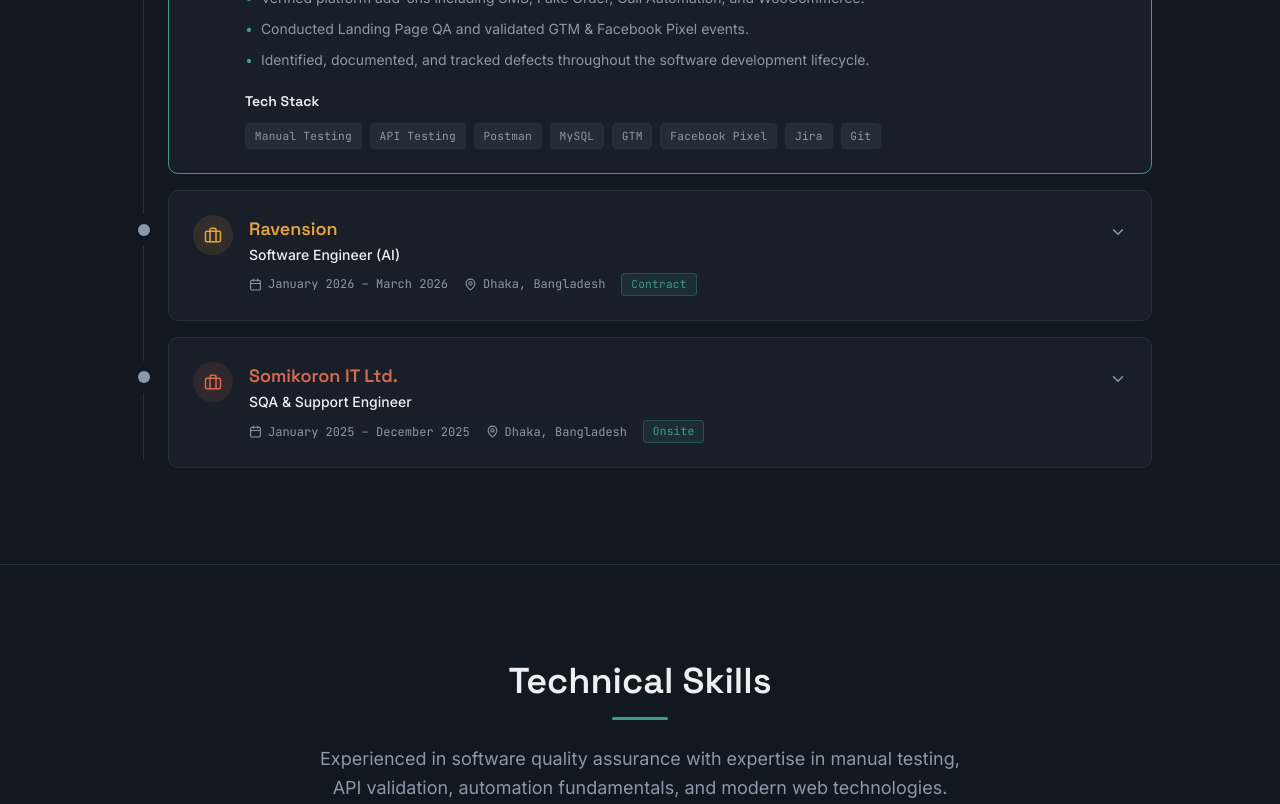
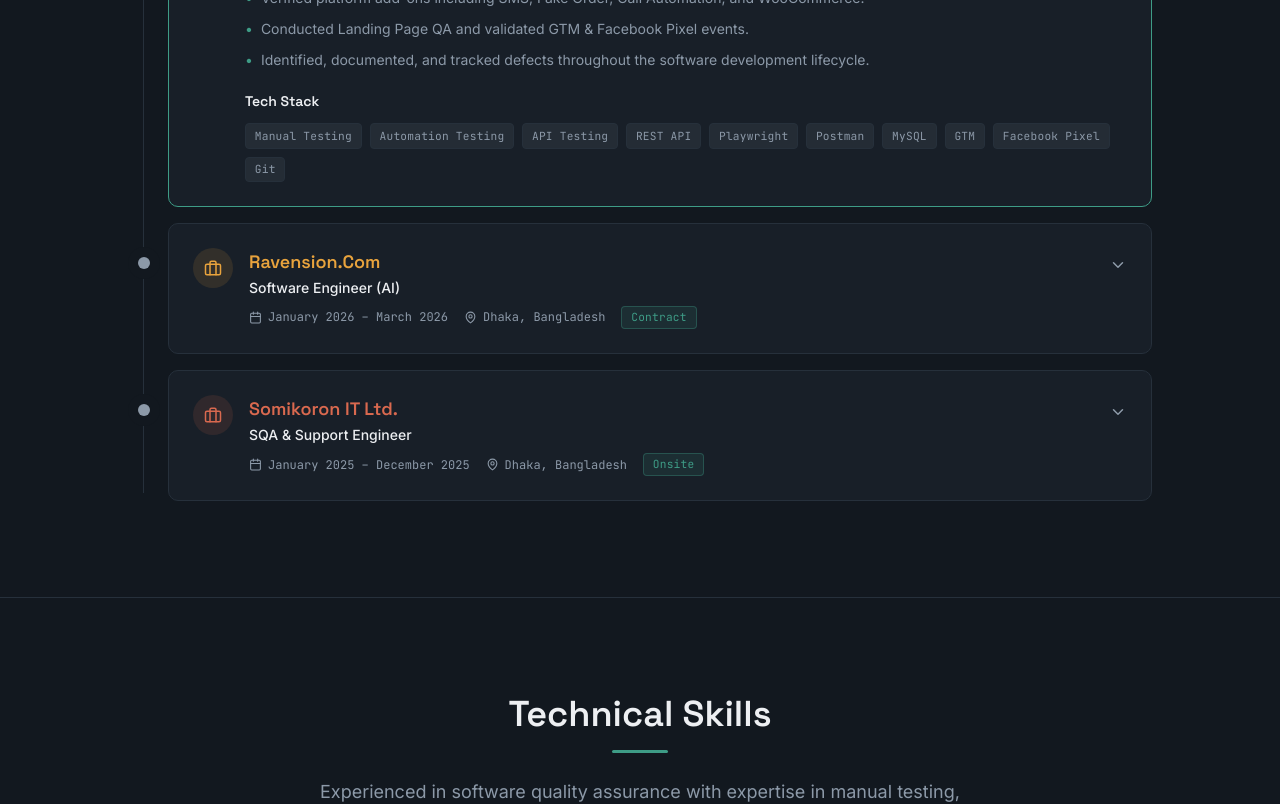
Before and after one commit to fer-doushasan/my_portfolio, a Next.js app: page / in a window 1280 px wide. Shown: the part 2200-3004 px from the top of the page. Built offline with nearby package versions, Linux system fonts and the light colour scheme.

Commit message:
Update education section & company

```diff
--- a/src/app/page.tsx
+++ b/src/app/page.tsx
@@ -21,10 +21,10 @@ const EXPERIENCE = [
       "Conducted Landing Page QA and validated GTM & Facebook Pixel events.",
       "Identified, documented, and tracked defects throughout the software development lifecycle.",
     ],
-    techStack: ["Manual Testing", "API Testing", "Postman", "MySQL", "GTM", "Facebook Pixel", "Jira", "Git"],
+    techStack: ["Manual Testing", "Automation Testing", "API Testing", "REST API", "Playwright", "Postman", "MySQL", "GTM", "Facebook Pixel", "Git"],
   },
   {
-    company: "Ravension",
+    company: "Ravension.Com",
     role: "Software Engineer (AI)",
     period: "January 2026 – March 2026",
     location: "Dhaka, Bangladesh",
@@ -56,7 +56,7 @@ const EXPERIENCE = [
       "Tested ERP modules including CRM, HRM, PMS, Accounting, and Inventory.",
       "Worked closely with developers to reduce production defects and improve release quality.",
     ],
-    techStack: ["Manual Testing", "Regression Testing", "API Testing", "SQL", "MySQL", "Postman", "JMeter", "Git"],
+    techStack: ["Manual Testing", "Regression Testing", "Mobile Testing", "API Testing", "MySQL", "Postman", "Git"],
   },
 ];
 
@@ -299,7 +299,6 @@ const EDUCATION = [
   {
     degree: "Bachelor of Science in Computer Science & Engineering",
     institution: "Dhaka International University",
-    period: "2021 – 2025",
     location: "Dhaka, Bangladesh",
     color: "var(--teal)",
     bg: "rgba(62,156,134,.12)",
@@ -1124,17 +1123,6 @@ export default function Home() {
                             <h3 className="font-display text-lg font-semibold leading-snug">{edu.degree}</h3>
                             <p className="text-sm font-medium mt-1" style={{ color: edu.color }}>{edu.institution}</p>
                             <div className="flex flex-wrap items-center gap-x-4 gap-y-1 mt-2 font-mono text-xs" style={{ color: "var(--ink-dim)" }}>
-                              {edu.period && (
-                                <span className="inline-flex items-center gap-1.5">
-                                  <svg xmlns="http://www.w3.org/2000/svg" width="13" height="13" viewBox="0 0 24 24" fill="none" stroke="currentColor" strokeWidth="2" strokeLinecap="round" strokeLinejoin="round">
-                                    <rect x="3" y="4" width="18" height="18" rx="2" />
-                                    <line x1="16" y1="2" x2="16" y2="6" />
-                                    <line x1="8" y1="2" x2="8" y2="6" />
-                                    <line x1="3" y1="10" x2="21" y2="10" />
-                                  </svg>
-                                  {edu.period}
-                                </span>
-                              )}
                               <span className="inline-flex items-center gap-1.5">
                                 <svg xmlns="http://www.w3.org/2000/svg" width="13" height="13" viewBox="0 0 24 24" fill="none" stroke="currentColor" strokeWidth="2" strokeLinecap="round" strokeLinejoin="round">
                                   <path d="M20 10c0 6-8 12-8 12s-8-6-8-12a8 8 0 0 1 16 0Z" />
```
